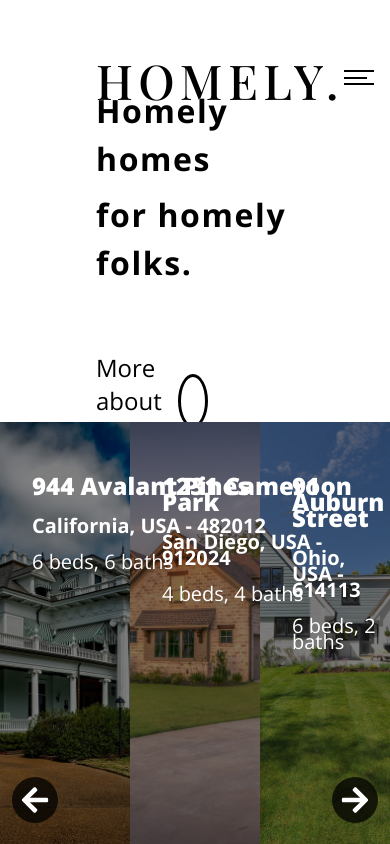
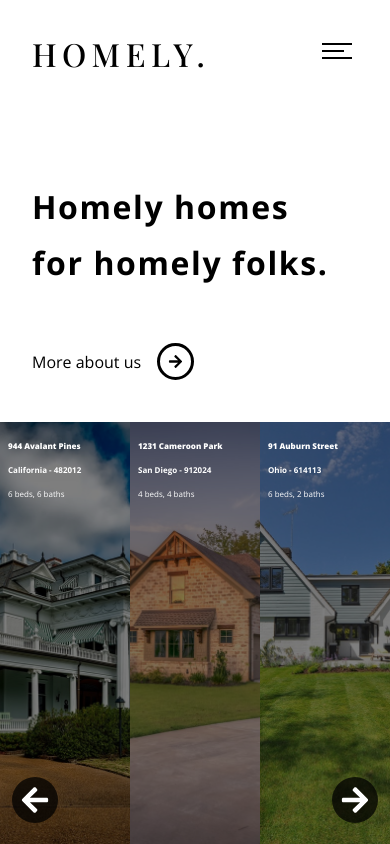
Before and after one commit to WageeshArya/Homely., a React (Create React App) app: page / in a window 390 px wide. Built offline with nearby package versions, Linux system fonts and the light colour scheme.

Commit message:
responsiveness completed

```diff
--- a/src/App.js
+++ b/src/App.js
@@ -1,5 +1,5 @@
 import React, { useEffect } from 'react';
-import gsap, { Power4 } from 'gsap';
+import gsap from 'gsap';
 import Header from './components/Header';
 import Intro from './components/Intro';
 import Homes from './components/Homes';
@@ -20,7 +20,7 @@ function App() {
       y: 75,
       ease: "power4.out",
       delay: 0.5,
-      skewY: 7,
+      skewY: 10,
       stagger: {
         amount: 0.3
       }
--- a/src/components/Header.scss
+++ b/src/components/Header.scss
@@ -44,3 +44,21 @@
     }
   }
 }
+
+@media(max-width: 700px) {
+  .header {
+    .container {
+      margin: 2rem;
+      .containerDiv {
+        .logo {
+          a {
+            font-size: 2rem;
+          }
+        }
+      }
+      .hamburger {
+
+      }
+    }
+  }
+}
--- a/src/components/Homes.js
+++ b/src/components/Homes.js
@@ -7,48 +7,54 @@ export const Homes = () => {
     {
       id: 1,
       address: "944 Avalant Pines",
-      location: "California, USA - 482012",
-      price: 1750000,
+      state: "California",
+      pin: '482012',
+      price: '1,750,000',
       beds: 6,
       baths: 6
     },
     {
       id: 2,
       address: "1231 Cameroon Park",
-      location: "San Diego, USA - 912024",
-      price: 750000,
+      state: "San Diego",
+      pin: '912024',
+      price: "750,000",
       beds: 4,
       baths: 4
     },
     {
       id: 3,
       address: "91 Auburn Street",
-      location: "Ohio, USA - 614113",
-      price: 440000,
+      state: "Ohio",
+      pin: "614113",
+      price: "440,000",
       beds: 6,
       baths: 2
     },
     {
       id: 4,
       address: "4421 B Town Street",
-      location: "North Carolina, USA - 482012",
-      price: 890000,
+      state: "North Carolina",
+      pin: "482012",
+      price: "890,000",
       beds: 6,
       baths: 4
     },
     {
       id: 5,
       address: "504 Amber Avenue",
-      location: "Washington, USA - 300120",
-      price: 1100000,
+      state: "Washington",
+      pin: "300120",
+      price: "1,100,000",
       beds: 4,
       baths: 4
     },
     {
       id: 6,
       address: "991 Calvert Street",
-      price: 800000,
-      location: "North Carolina, USA - 840221",
+      location: "North Carolina",
+      pin: "840221",
+      price: "800,000",
       beds: 3,
       baths: 2
     }
@@ -58,7 +64,6 @@ export const Homes = () => {
   const [displayHomes, setDisplayHomes] = useState(allHomes.slice(startHome, endHome));
 
   useEffect(() => {
-    console.log(startHome, endHome);
   }, [displayHomes])
 
   const nextHome = () => {
@@ -103,8 +108,15 @@ export const Homes = () => {
             <div className="home" key={home.id}>
               <div className="details">
                 <p className="address">{home.address}</p>
-                <p className="pin">{home.location}</p>
+                <p className="pin">{home.state} - {home.pin}</p>
                 <p className="beds">{home.beds} beds, {home.baths} baths</p>
+              </div>
+              <div className="detailsMobile">
+                <p className="address">{home.address}</p>
+                <p className="state">{home.state}</p>
+                <p className="pin">{home.pin}</p>
+                <p className="beds">{home.beds} beds,</p>
+                <p className="baths">{home.baths} baths</p>
               </div>
               <div className="propImg">
                 <div className="opaqueOverlay"></div>
--- a/src/components/Homes.scss
+++ b/src/components/Homes.scss
@@ -70,6 +70,9 @@
           font-size: 1.25rem;
         }
       }
+      .detailsMobile {
+        display: none;
+      }
       .propImg {
         top: 0;
         left: 0;
@@ -107,3 +110,68 @@
     opacity: 1;
   }
 }
+
+@media (max-width: 1000px) {
+  .homes {
+    .panels {
+      // grid-template-columns: repeat(2, 1fr);
+      .home {
+        .details {
+          margin: 0.75rem;
+          .address {
+            font-size: 1rem;
+          }
+          .pin {
+            font-size: 0.75rem;
+          }
+          .beds {
+            font-size: 0.75rem;
+          }
+        }
+      }
+    }
+  }
+}
+
+@media (max-width: 500px) {
+  .homes {
+    .panels {
+      // grid-template-columns: repeat(2, 1fr);
+      .home {
+        .details {
+          margin: 0.5rem;
+          .address {
+            font-size: 0.75rem;
+          }
+          .pin {
+            font-size: 0.5rem;
+          }
+          .beds {
+            font-size: 0.5rem;
+          }
+        }
+      }
+    }
+  }
+}
+@media (max-width: 400px) {
+  .homes {
+    .panels {
+      // grid-template-columns: repeat(2, 1fr);
+      .home {
+        .details {
+          margin: 0.5rem;
+          .address {
+            font-size: 0.5rem;
+          }
+          .pin {
+            font-size: 0.5rem;
+          }
+          .beds {
+            font-size: 0.5rem;
+          }
+        }
+      }
+    }
+  }
+}
--- a/src/components/Intro.scss
+++ b/src/components/Intro.scss
@@ -37,7 +37,7 @@
         text-decoration: none;
         color: $black;
         display: flex;
-        width: 15%;
+        width: 20%;
         align-items: center;
         flex-direction: row;
         p {
@@ -62,3 +62,100 @@
     }
   }
 }
+
+@media(max-width: 1500px) {
+  .introContainer {
+    .introText{
+      .texts {
+        .text {
+
+        }
+      }
+      .knowMore {
+        a {
+          width: 25%;
+        }
+      }
+    }
+  }
+}
+
+@media(max-width: 1100px) {
+  .introContainer {
+    .introText{
+      .texts {
+        .text {
+
+        }
+      }
+      .knowMore {
+        a {
+          width: 40%;
+        }
+      }
+    }
+  }
+}
+
+@media (max-width: 700px) {
+  .introContainer {
+    .introText{
+      margin: 0 2rem;
+      .texts {
+        .text {
+
+        }
+      }
+      .knowMore {
+        a {
+          width: 40%;
+          p {
+            font-size: 1rem;
+          }
+          svg {
+            width: 15px;
+            height: 15px;
+            padding: 0.5rem;
+          }
+        }
+      }
+    }
+  }
+}
+
+@media (max-width: 520px) {
+  .introContainer {
+    .introText{
+      .texts {
+        .text {
+
+        }
+      }
+      .knowMore {
+        a {
+          width: 60%;
+        }
+      }
+    }
+  }
+}
+
+@media (max-width: 360px) {
+  .introContainer {
+    .introText{
+      .texts {
+        .text {
+          span {
+            font-size: 1.25rem;
+            line-height: 1.5rem;
+          }
+        }
+      }
+      .knowMore {
+        a {
+          width: 80%;
+        }
+      }
+    }
+  }
+}
```
